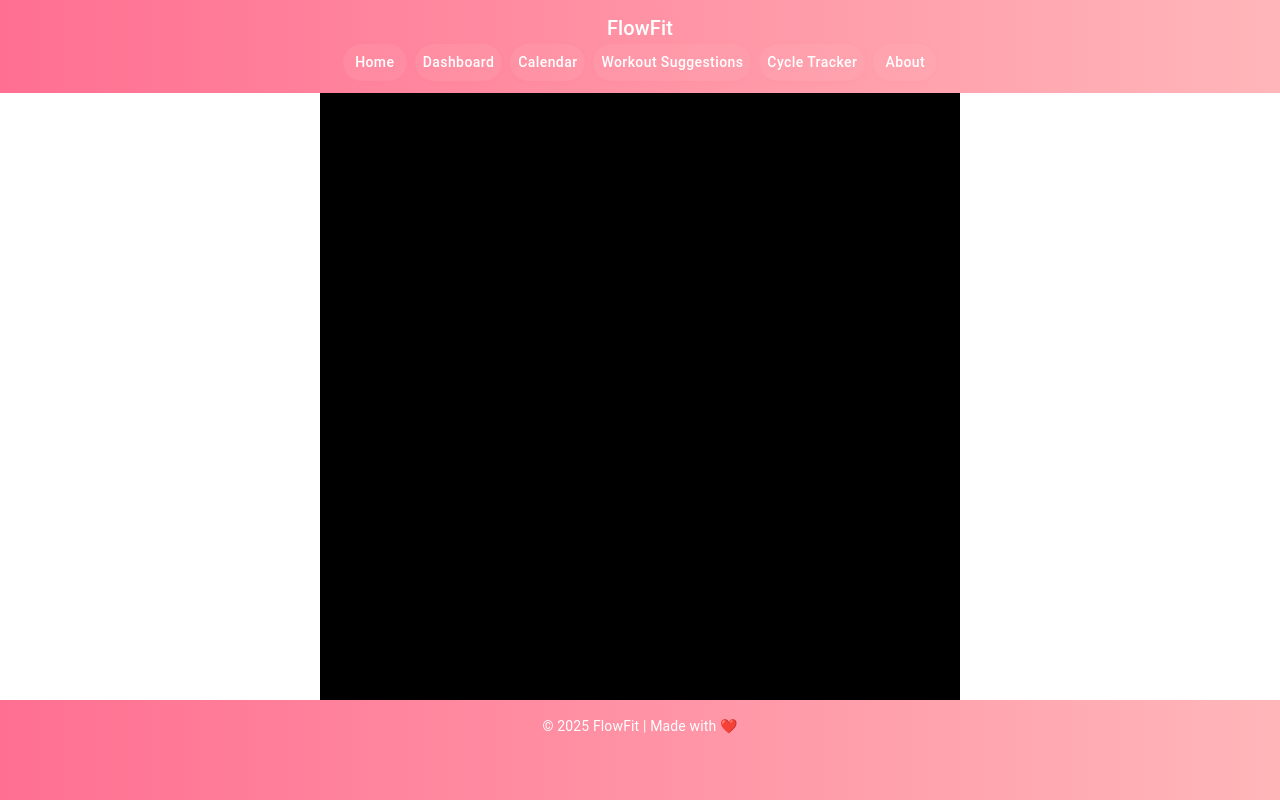
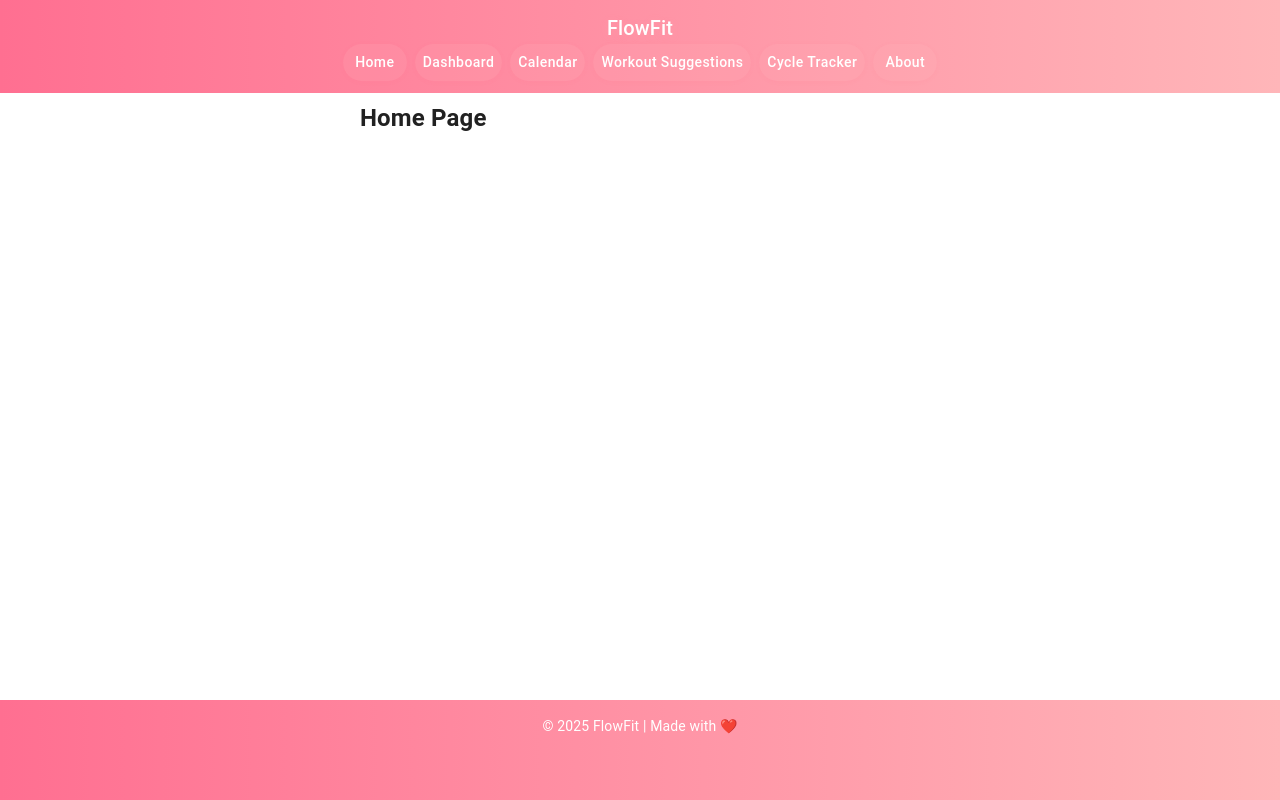
Before and after one commit to Tannu12344/workout-phase-app, a React (Vite) app in the folder workout-phase-app/: page / in a window 1280 px wide. Built offline with nearby package versions, Linux system fonts and the light colour scheme; some icons are missing.

Commit message:
style(fix): removed root background color to match body background

```diff
--- a/workout-phase-app/src/App.css
+++ b/workout-phase-app/src/App.css
@@ -1,5 +1,4 @@
-html, body, #root {
-  height: 100%;
+html, body {
   margin: 0;
   display: flex;
   flex-direction: column;
```
